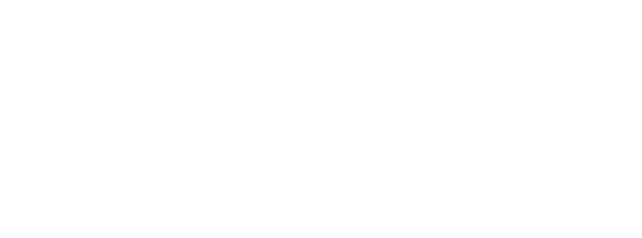
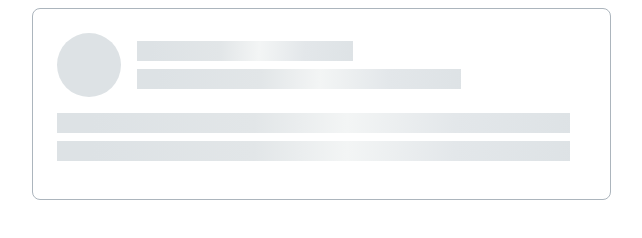
Before and after one commit to js-tasks-ru/htmlcss-20210610_twangste, a website: page 04-lection2/02-skeleton/index.html in a window 1280 px wide. Shown: the whole page, without its empty margins (319-961 px from the left). Drawn offline with Linux system fonts and the light colour scheme.

Commit message:
skeleton solution

```diff
--- a/04-lection2/02-skeleton/index.html
+++ b/04-lection2/02-skeleton/index.html
@@ -1,11 +1,26 @@
 <!DOCTYPE html>
 <!-- Страница со скелетоном -->
 <html lang="ru">
-    <head>
-        <link rel="stylesheet" href="../../assets/css/main.css">
-        <link rel="stylesheet" href="./skeleton.css">
-    </head>
-    <body>
-
-    </body>
+  <head>
+    <meta name="viewport" content="width=device-width, initial-scale=1" />
+    <link rel="stylesheet" href="../../assets/css/main.css" />
+    <link rel="stylesheet" href="./skeleton.css" />
+  </head>
+  <body>
+    <div class="container card__container">
+      <div class="skeleton">
+        <div class="header">
+          <div class="header__avatar"></div>
+          <div class="header__caption caption">
+            <div class="item item-smaller caption__item"></div>
+            <div class="item item-small caption__item"></div>
+          </div>
+        </div>
+        <div class="body">
+          <div class="item body__item"></div>
+          <div class="item body__item"></div>
+        </div>
+      </div>
+    </div>
+  </body>
 </html>
--- a/04-lection2/02-skeleton/skeleton.css
+++ b/04-lection2/02-skeleton/skeleton.css
@@ -0,0 +1,63 @@
+.card__container {
+  width: 579px;
+}
+.skeleton {
+  width: 100%;
+  height: 192px;
+
+  background: var(--white);
+
+  border: 1px solid var(--grey-3);
+  box-sizing: border-box;
+  border-radius: 8px;
+  padding: 1.5rem 2.5rem 1.5px 1.5rem;
+}
+.header {
+  display: flex;
+  align-items: center;
+  justify-content: start;
+}
+.header__avatar {
+  width: 64px;
+  height: 64px;
+  box-sizing: border-box;
+  background: var(--grey-2);
+  border-radius: 50%;
+}
+.caption {
+  display: flex;
+  flex-flow: column;
+  flex-grow: 1;
+}
+
+.header__caption {
+  margin-left: 1rem;
+}
+
+.item {
+  height: 20px;
+  width: 100%;
+  background: linear-gradient(
+    92.51deg,
+    var(--grey-2) 6.44%,
+    var(--grey-5) 38.47%,
+    var(--grey-6) 56.48%,
+    var(--grey-7) 77.5%,
+    var(--grey-2) 102.52%
+  );
+}
+.item-small {
+  width: 75%;
+}
+.item-smaller {
+  width: 50%;
+}
+
+.body {
+  margin-top: 1rem;
+}
+
+.caption__item:not(:last-child),
+.body__item:not(:last-child) {
+  margin-bottom: 8px;
+}
--- a/assets/css/main.css
+++ b/assets/css/main.css
@@ -3,13 +3,19 @@
 :root {
   --white: #ffffff;
   --black: #212429;
-    --pink: #F784AD;
-    --purple: #7048E8;
-    --blue: #374FC7;
-    --red: #F03D3E;
-    --grey-1: #F8F9FA;
-    --grey-2: #DDE2E5;
-    --grey-3: #ACB5BD;
+  --pink: #f784ad;
+  --purple: #7048e8;
+  --blue: #374fc7;
+  --red: #f03d3e;
+
+  --grey-1: #f8f9fa;
+  --grey-2: #dde2e5;
+
+  --grey-5: #e2e6e8;
+  --grey-6: #f3f5f5;
+  --grey-7: #e3e7ea;
+
+  --grey-3: #acb5bd;
   --grey-4: #495057;
 
   --error: var(--red);
@@ -22,3 +28,8 @@
 * {
   font-family: 'Roboto', sans-serif;
 }
+
+.container {
+  width: 75%;
+  margin: 0 auto;
+}
```
Lines whose indentation alone changed are shown as unchanged.
